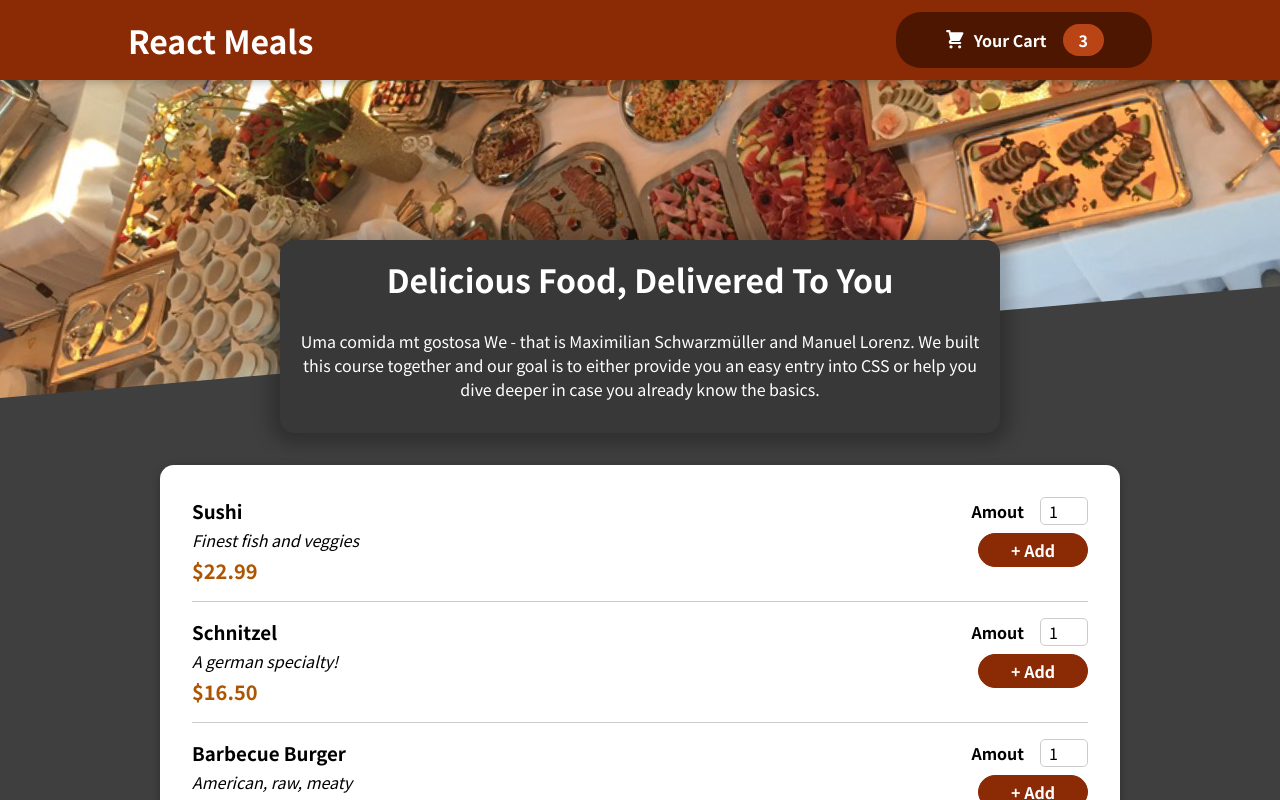
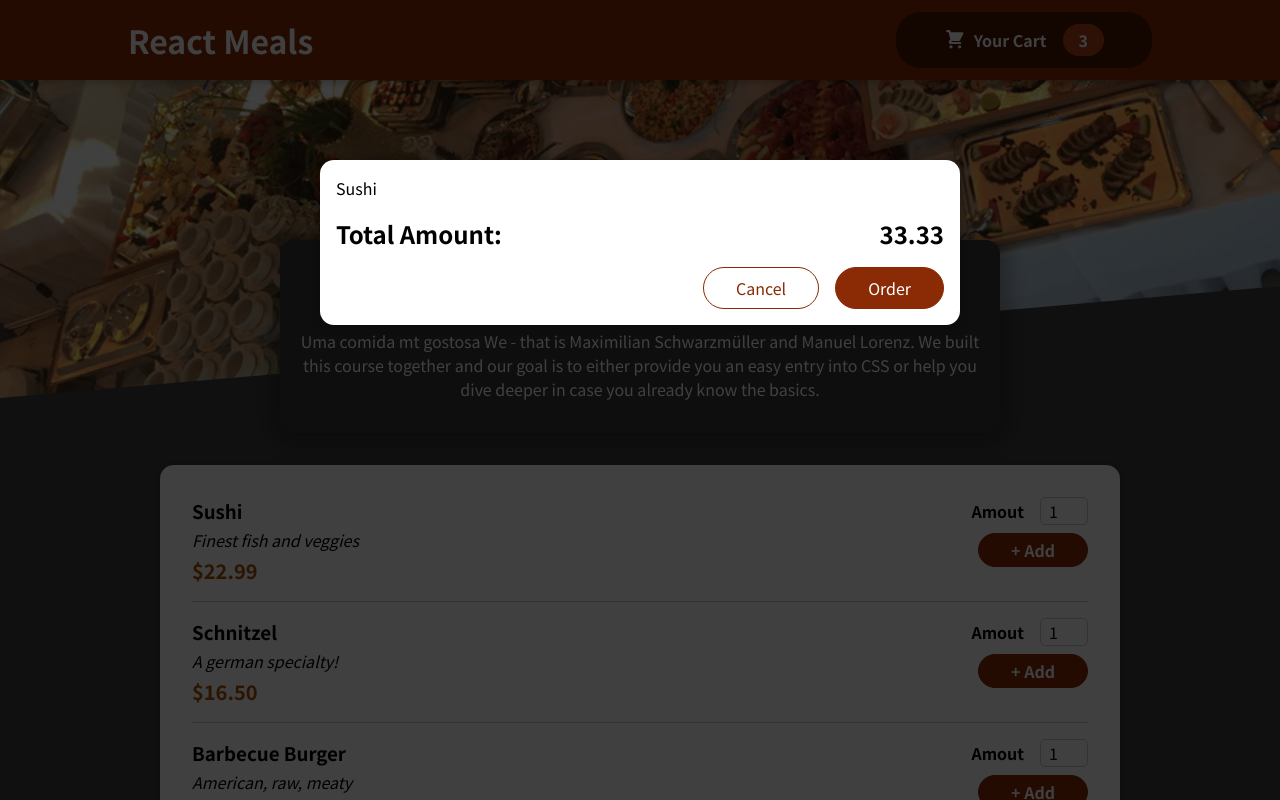
Before and after one commit to joaobuzato/react-maxmilliam-food-ordering, a React (Create React App) app: page / in a window 1280 px wide. Shown: the top 800 px of the page. Built offline with nearby package versions, Linux system fonts and the light colour scheme.

Commit message:
adding modal with portals

```diff
--- a/public/index.html
+++ b/public/index.html
@@ -28,6 +28,7 @@
   </head>
   <body>
     <noscript>You need to enable JavaScript to run this app.</noscript>
+    <div id="overlay-root"></div>
     <div id="root"></div>
     <!--
       This HTML file is a template.
--- a/src/App.js
+++ b/src/App.js
@@ -1,11 +1,15 @@
 import Header from "./components/Layout/Header";
 import Meals from "./components/Meals/Meals";
+import Cart from "./components/Cart/Cart";
 
 function App() {
   return (
-  <>
-    <Header></Header>
-    <main><Meals /></main>
+    <>
+      <Cart />
+      <Header></Header>
+      <main>
+        <Meals />
+      </main>
     </>
   );
 }
--- /dev/null
+++ b/src/components/Cart/Cart.js
@@ -0,0 +1,23 @@
+import Modal from "../UI/Modal";
+import classes from "./Cart.module.css";
+
+const Cart = (props) => {
+  const cartItems = [{ id: "c1", name: "Sushi", amount: 2, price: 12.99 }].map(
+    (item) => <li key={item.id}>{item.name}</li>
+  );
+  return (
+    <Modal>
+      <ul className={classes["cart-items"]}>{cartItems}</ul>
+      <div className={classes.total}>
+        <span>Total Amount: </span>
+        <span>33.33</span>
+      </div>
+      <div className={classes.actions}>
+        <button className={classes["button--alt"]}>Cancel</button>
+        <button className={classes["button"]}>Order</button>
+      </div>
+    </Modal>
+  );
+};
+
+export default Cart;
--- /dev/null
+++ b/src/components/Cart/Cart.module.css
@@ -0,0 +1,46 @@
+.cart-items {
+  list-style: none;
+  margin: 0;
+  padding: 0;
+  max-height: 20rem;
+  overflow: auto;
+}
+
+.total {
+  display: flex;
+  justify-content: space-between;
+  align-items: center;
+  font-weight: bold;
+  font-size: 1.5rem;
+  margin: 1rem 0;
+}
+
+.actions {
+  text-align: right;
+}
+
+.actions button {
+  font: inherit;
+  cursor: pointer;
+  background-color: transparent;
+  border: 1px solid #8a2b06;
+  padding: 0.5rem 2rem;
+  border-radius: 25px;
+  margin-left: 1rem;
+}
+
+.actions button:hover,
+.actions button:active {
+  background-color: #5a1a01;
+  border-color: #5a1a01;
+  color: white;
+}
+
+.actions .button--alt {
+  color: #8a2b06;
+}
+
+.actions .button {
+  background-color: #8a2b06;
+  color: white;
+}
--- /dev/null
+++ b/src/components/UI/Modal.js
@@ -0,0 +1,31 @@
+import React from "react";
+import ReactDOM from "react-dom";
+
+import classes from "./Modal.module.css";
+
+const Backdrop = (props) => {
+  return <div className={classes.backdrop}></div>;
+};
+
+const ModalOverlay = (props) => {
+  return (
+    <div className={classes.modal}>
+      <div className={classes.content}>{props.children}</div>
+    </div>
+  );
+};
+
+const Modal = (props) => {
+  const rootElement = document.getElementById("overlay-root");
+  return (
+    <>
+      {ReactDOM.createPortal(<Backdrop />, rootElement)}
+      {ReactDOM.createPortal(
+        <ModalOverlay>{props.children}</ModalOverlay>,
+        rootElement
+      )}
+    </>
+  );
+};
+
+export default Modal;
--- /dev/null
+++ b/src/components/UI/Modal.module.css
@@ -0,0 +1,40 @@
+.backdrop {
+  position: fixed;
+  top: 0;
+  left: 0;
+  width: 100%;
+  height: 100vh;
+  z-index: 20;
+  background-color: rgba(0, 0, 0, 0.75);
+}
+
+.modal {
+  position: fixed;
+  top: 20vh;
+  left: 5%;
+  width: 90%;
+  background-color: white;
+  padding: 1rem;
+  border-radius: 14px;
+  box-shadow: 0 2px 8px rgba(0, 0, 0, 0.25);
+  z-index: 30;
+  animation: slide-down 300ms ease-out forwards;
+}
+
+@media (min-width: 768px) {
+  .modal {
+    width: 40rem;
+    left: calc(50% - 20rem);
+  }
+}
+
+@keyframes slide-down {
+  from {
+    opacity: 0;
+    transform: translateY(-3rem);
+  }
+  to {
+    opacity: 1;
+    transform: translateY(0);
+  }
+}
```
